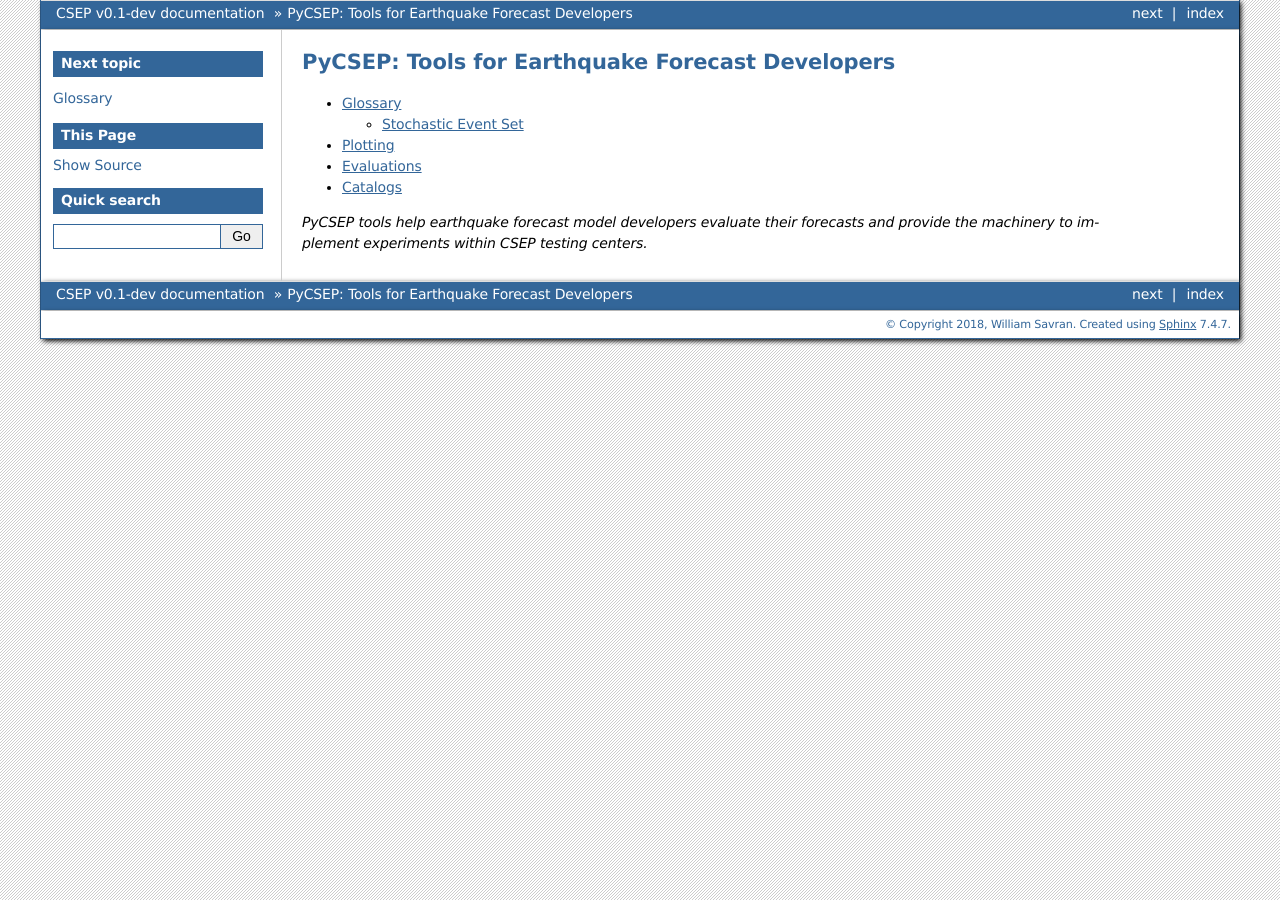
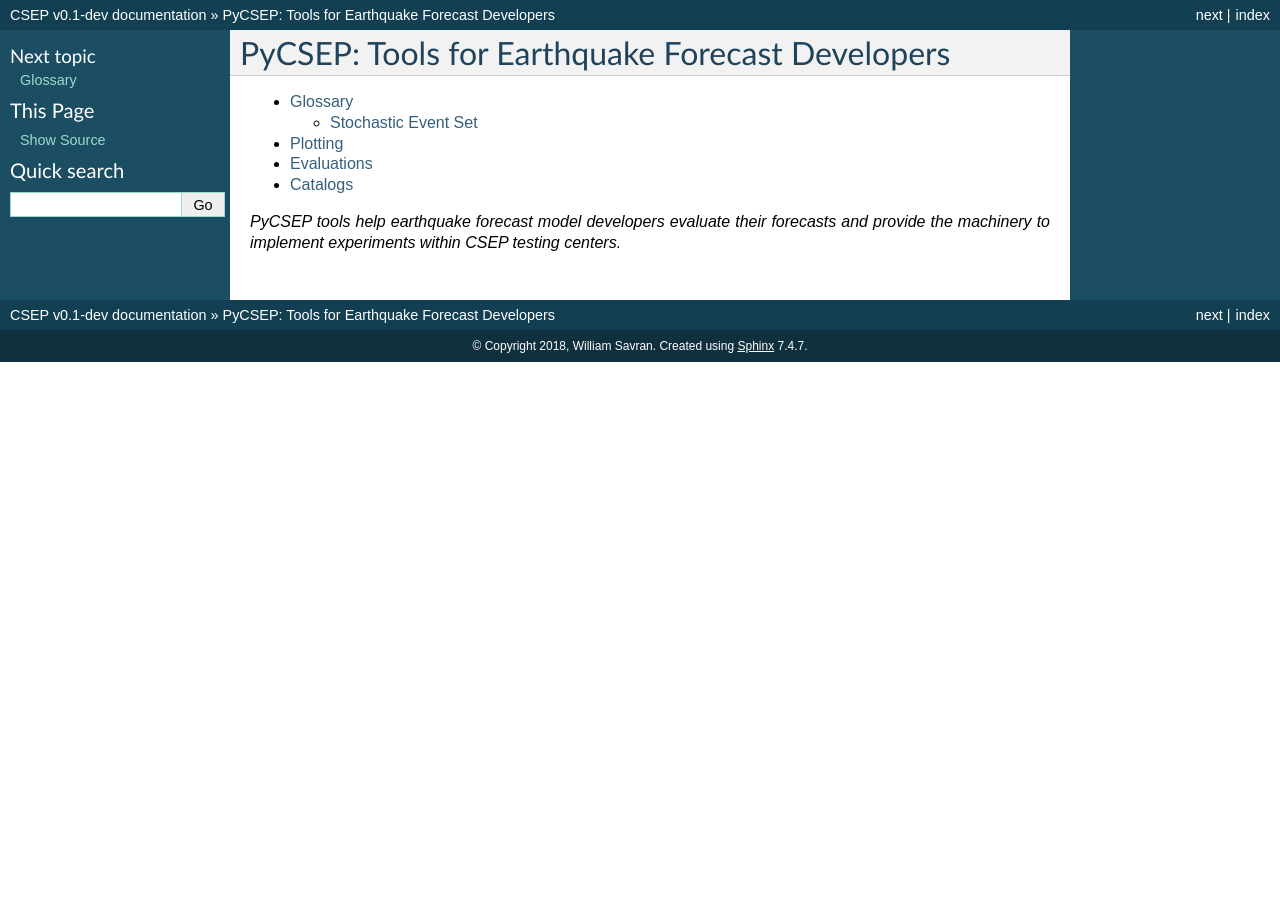
Before and after one commit to SCECcode/pycsep, a Sphinx documentation site: the page built from docs/index.rst, in a window 1280 px wide. Built offline with Sphinx 7.4.7, drawn with Linux system fonts in a browser that asks for light colours.

Commit message:
Update conf.py

```diff
--- a/docs/conf.py
+++ b/docs/conf.py
@@ -37,7 +37,7 @@
 
 
 # -- General configuration ---------------------------------------------------
-MOCK_MODULES = ['mpl_toolkits.basemap']
+MOCK_MODULES = []
 sys.modules.update((mod_name, Mock()) for mod_name in MOCK_MODULES)
 
 
@@ -90,7 +90,7 @@
 # The theme to use for HTML and HTML Help pages.  See the documentation for
 # a list of builtin themes.
 #
-html_theme = 'bizstyle'
+html_theme = 'default'
 
 # Theme options are theme-specific and customize the look and feel of a theme
 # further.  For a list of options available for each theme, see the
```
